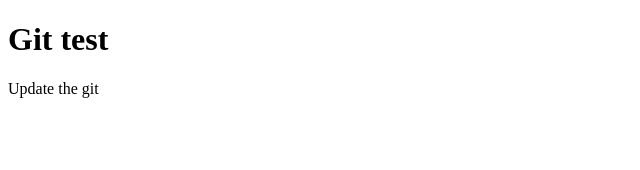
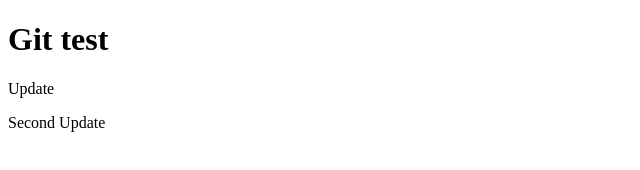
Before and after one commit to youssefbs/gittest, a plain HTML site: page index.html in a window 1280 px wide. Shown: the whole page, without its empty margins (0-640 px from the left). Drawn offline with Linux system fonts and the light colour scheme.

Commit message:
third commit

```diff
--- a/index.html
+++ b/index.html
@@ -7,6 +7,7 @@
 </head>
 <body>
         <h1>Git test</h1>
-        <p>Update the git</p>
+        <p>Update</p>
+        <p>Second Update</p>
 </body>
 </html>
```
